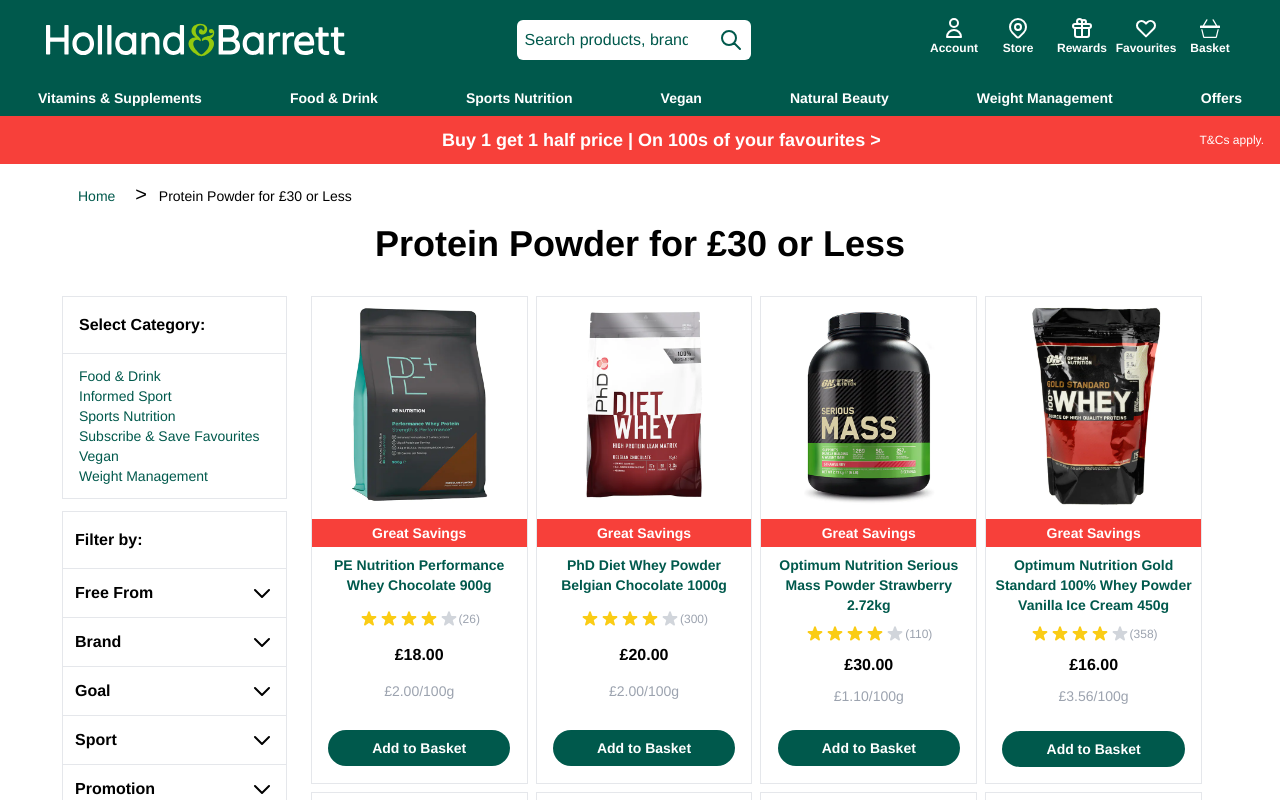
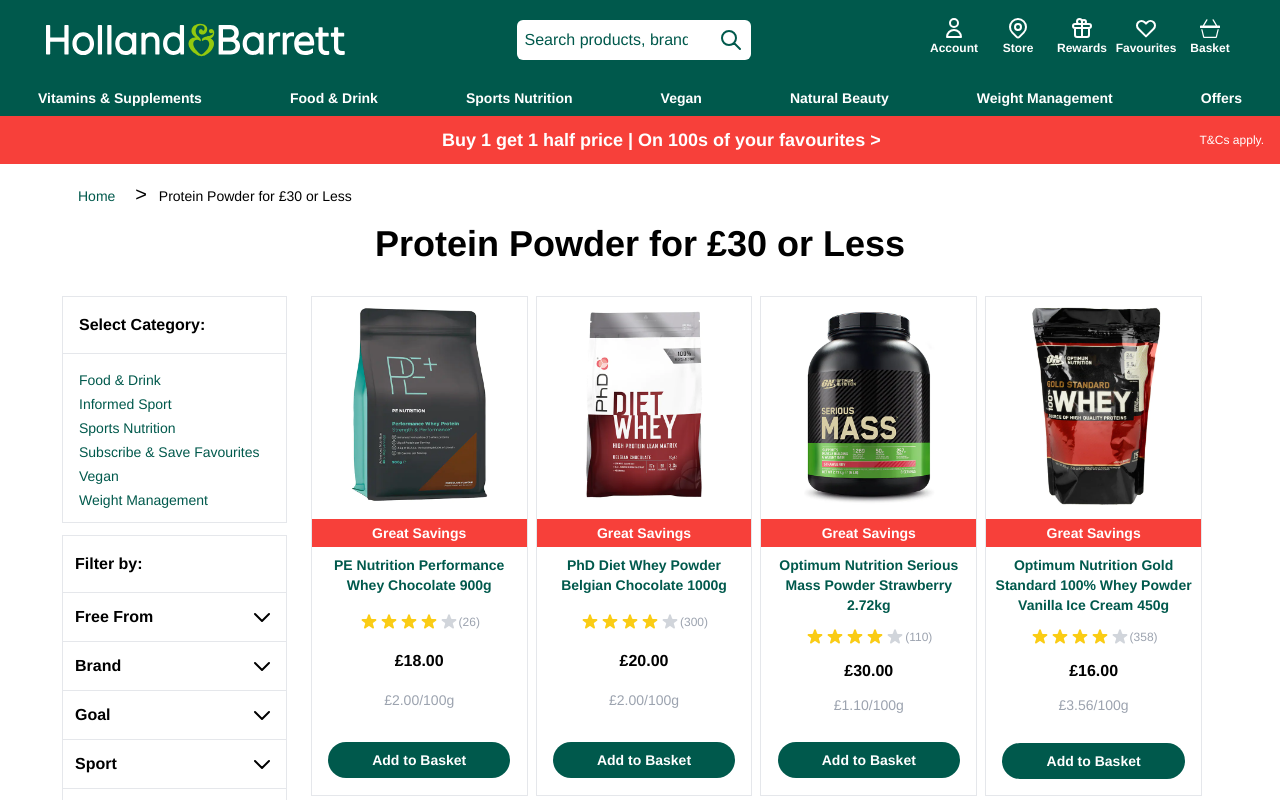
Before and after one commit to benwestondigital/holland_barrett_clone, a Next.js app: page / in a window 1280 px wide. Shown: the top 800 px of the page. Built offline with nearby package versions, Linux system fonts and the light colour scheme; data requests are answered from the project's data file.

Commit message:
add margin top for li to improve spacing

```diff
--- a/components/Sidebar.jsx
+++ b/components/Sidebar.jsx
@@ -11,7 +11,7 @@
         <ul className='text-sm text-hbgreen px-4 py-3'>
           {categories.map(cat => {
             return (
-              <li key={cat} className='cursor-pointer hover:underline'>
+              <li key={cat} className='cursor-pointer hover:underline mt-1'>
                 {cat}
               </li>
             );
```
